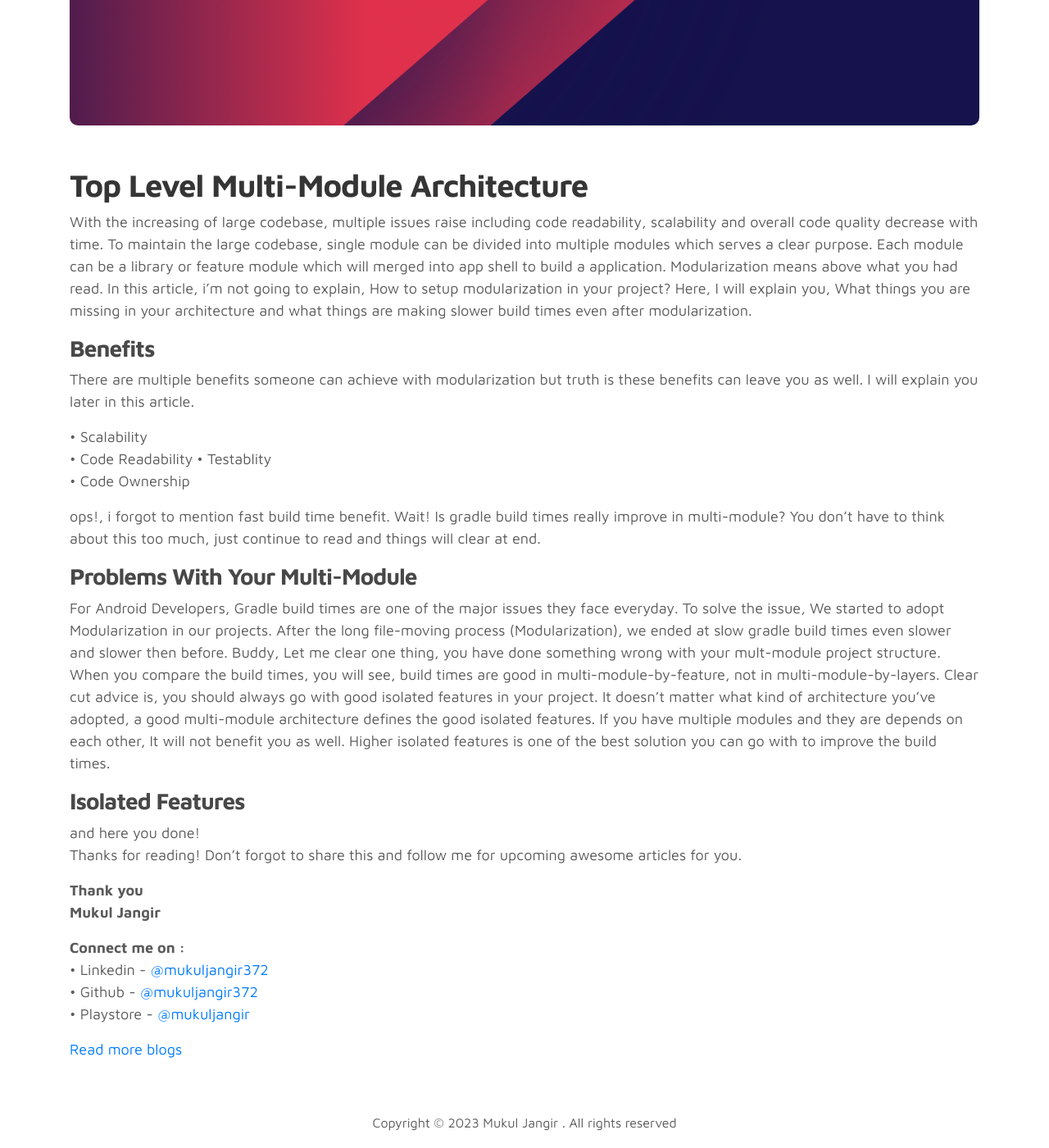
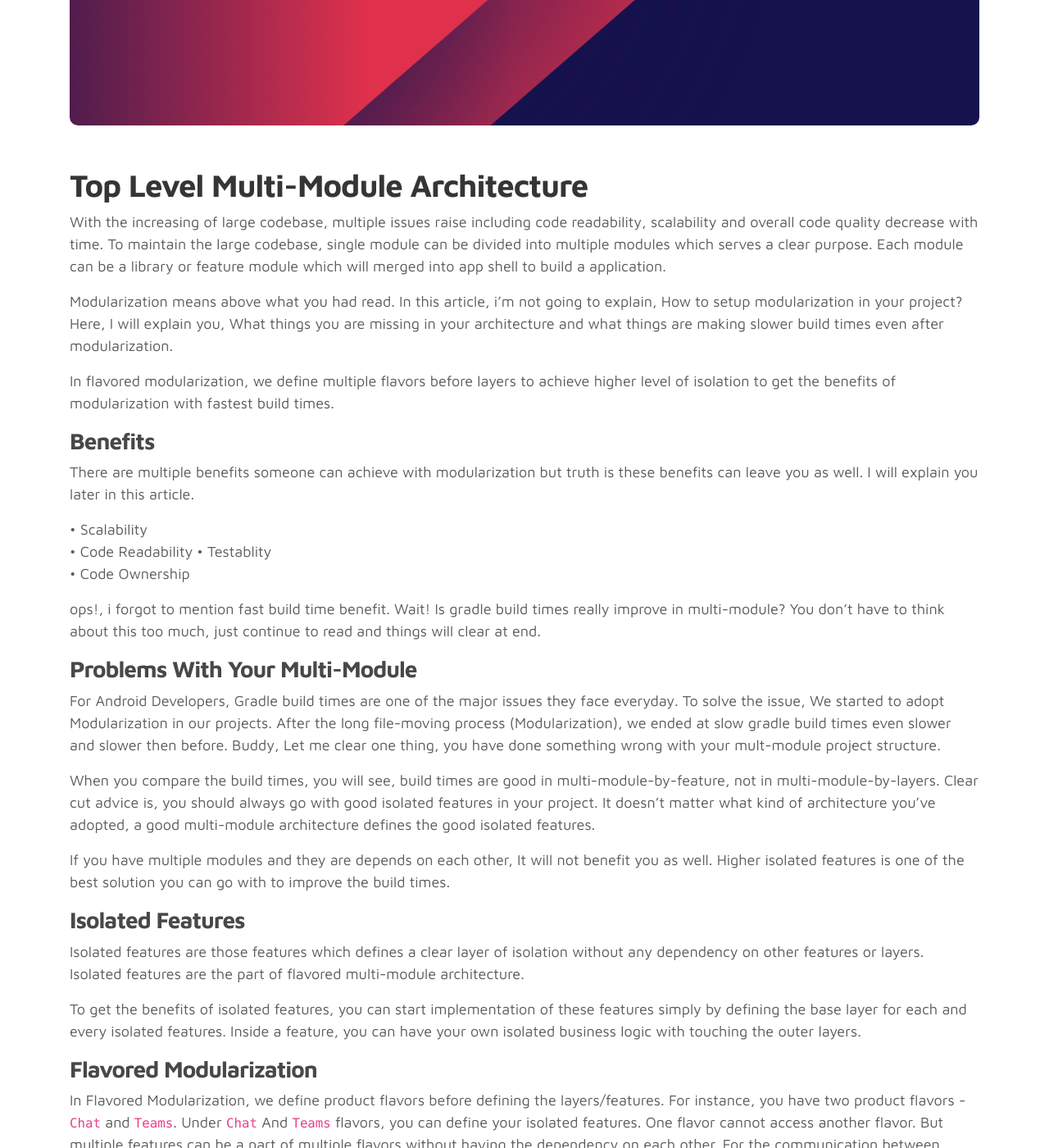
Before and after one commit to Mukuljangir372/mukuljangir372.github.io, a Jekyll site: the page built from _posts/2023-01-07-multimodule-power-blog.md, in a window 1280 px wide and 1400 px high, scrolled down 682 px. Shown: the whole window at 82% size. Built offline with Jekyll 4.4.1, drawn with Linux system fonts in a browser that asks for light colours; some of the changed text lies outside the part shown.

Commit message:
mm-p blog

```diff
--- a/_posts/2023-01-07-multimodule-power-blog.md
+++ b/_posts/2023-01-07-multimodule-power-blog.md
@@ -1,5 +1,5 @@
 ---
-title: You'r doing Multi-Module wrong?
+title: Top Level Flavored Multi-Module Architecture
 layout: post
 
 categories: post
@@ -14,14 +14,17 @@
 
 added_date: 7 Jan 2023
 
-description: Here is the truth of doing Multi-Module In Android.
+description: Increase 50x Build Times Using Flavored Modularization Architecture
 
 author: Mukul Jangir
 ---
 
 ## Top Level Multi-Module Architecture
 With the increasing of large codebase, multiple issues raise including code readability, scalability and overall code quality decrease with time. To maintain the large codebase, single module can be divided into multiple modules which serves a clear purpose. Each module can be a library or feature module which will merged into app shell to build a application.
+
 Modularization means above what you had read. In this article, i'm not going to explain, How to setup modularization in your project? Here, I will explain you, What things you are missing in your architecture and what things are making slower build times even after modularization.
+
+In flavored modularization, we define multiple flavors before layers to achieve higher level of isolation to get the benefits of modularization with fastest build times.
 
 ### Benefits
 There are multiple benefits someone can achieve with modularization but truth is these benefits can leave you as well. I will explain you later in this article.
@@ -35,11 +38,20 @@
 
 ### Problems With Your Multi-Module
 For Android Developers, Gradle build times are one of the major issues they face everyday. To solve the issue, We started to adopt Modularization in our projects. After the long file-moving process (Modularization), we ended at slow gradle build times even slower and slower then before.
-Buddy, Let me clear one thing, you have done something wrong with your mult-module project structure. When you compare the build times, you will see, build times are good in multi-module-by-feature, not in multi-module-by-layers. Clear cut advice is, you should always go with good isolated features in your project. It doesn't matter what kind of architecture you've adopted, a good multi-module architecture defines the good isolated features.
+Buddy, Let me clear one thing, you have done something wrong with your mult-module project structure.
+
+When you compare the build times, you will see, build times are good in multi-module-by-feature, not in multi-module-by-layers. Clear cut advice is, you should always go with good isolated features in your project. It doesn't matter what kind of architecture you've adopted, a good multi-module architecture defines the good isolated features.
+
 If you have multiple modules and they are depends on each other, It will not benefit you as well. Higher isolated features is one of the best solution you can go with to improve the build times.
 
 ### Isolated Features
+Isolated features are those features which defines a clear layer of isolation without any dependency on other features or layers. Isolated features are the part of flavored multi-module architecture.
 
+To get the benefits of isolated features, you can start implementation of these features simply by defining the base layer for each and every isolated features. Inside a feature, you can have your own isolated business logic with touching the outer layers.
+
+### Flavored Modularization
+In Flavored Modularization, we define product flavors before defining the layers/features. For instance, you have two product flavors - `Chat` and `Teams`. Under `Chat` And `Teams` flavors, you can define your isolated features. One flavor cannot access another flavor. But multiple features can be a part of multiple flavors without having the dependency on each other. For the communication between flavors, you can have a base module and for activity/fragments/dialogs communications, you can use reflection in your flavors.
+This is how you can achieve 50x faster build times in your project by switching between flavors to load or unload the features.
 
 and here you done!\
 Thanks for reading! Don’t forgot to share this and follow me for upcoming awesome articles for you.
```
